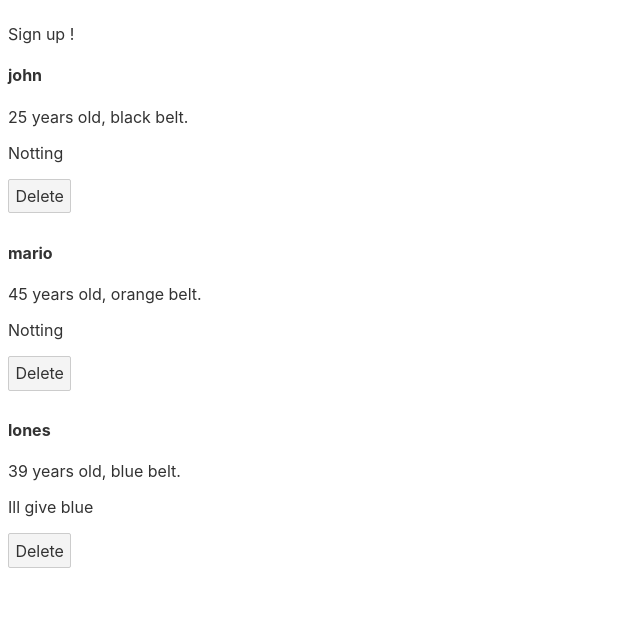
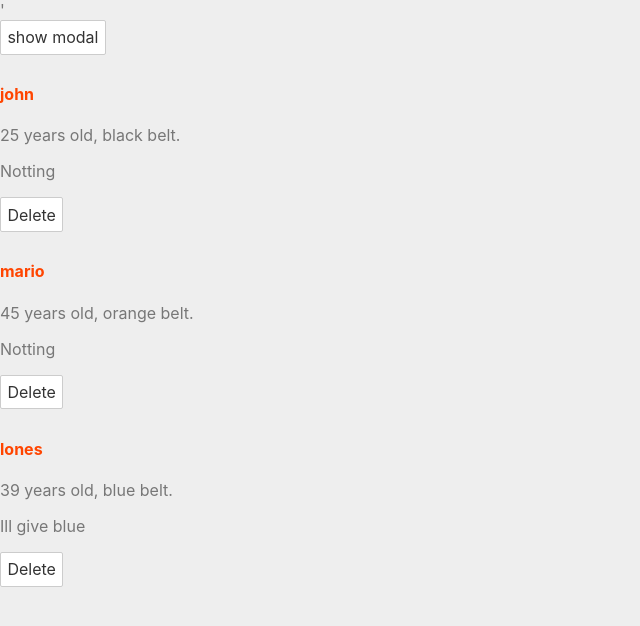
Before and after one commit to guibolt/SvelteLearning, a Svelte app: page / in a window 1280 px wide. Shown: the top 626 px of the page, without its empty margins (0-640 px from the left). Built offline with nearby package versions, Linux system fonts and the light colour scheme.

Commit message:
Event fowarding

```diff
--- a/public/global.css
+++ b/public/global.css
@@ -61,3 +61,17 @@ button:not(:disabled):active {
 button:focus {
 	border-color: #666;
 }
+
+body{
+	color:#777;
+	background:#eee;
+	padding: 0;
+	margin: 0;
+}
+
+h4{
+	color: orangered;
+}
+button{
+	background: white;
+}
--- a/src/App.svelte
+++ b/src/App.svelte
@@ -8,13 +8,26 @@ import Modal from './components/Modal.svelte';
 	]
 
 	const deletePerson = id => people = people.filter(person => person.id != id)
+	const exibitModal = () => showModal = !showModal
+
+	let showModal = false
 
 
 </script>
 
-<Modal/>
+
+<Modal
+ message ='Seja bem vindo'
+ promo={true}
+ showModal = {showModal}
+ on:click={exibitModal}
+ />
 
 <main>
+
+	<button on:click="{exibitModal}">
+		show modal
+	 </button>
 	{#each people as person (person.id)}
 	<div>
 		<h4>
--- a/src/components/Modal.svelte
+++ b/src/components/Modal.svelte
@@ -1,16 +1,39 @@
 <script>
-let showModal = true;
-</script>
+
+
+//props
+export let promo = false
+export let message ='sign in'
+export let showModal = true;
+</script>'
 
 {#if  showModal}
-<div class="backdrop">
-    <div class="modal">
-        <p>Sign up !</p>
+<div class="backdrop" on:click>
+    <div class="modal" class:promo={promo}>
+        <p>{message}</p>
     </div>
     </div>
 {/if}
 
 
 <style>
+.backdrop{
+    width: 100%;
+    height: 100%;
+    position: fixed;
+    background: rgba(0,0,0,0.8);
+}
+.modal{
+    padding: 10%;
+    border-radius: 10px;
+    max-width: 400px;
+    margin: 10% auto;
+    text-align: center;
+    background: white;
+}
+.promo{
+    background: crimson;
 
+    color: white;
+}
 </style>
```
